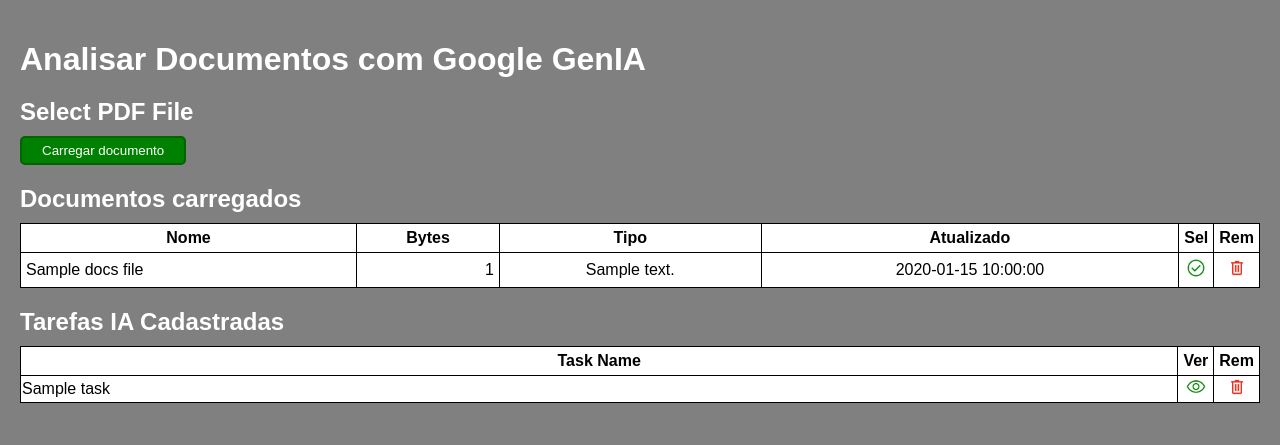
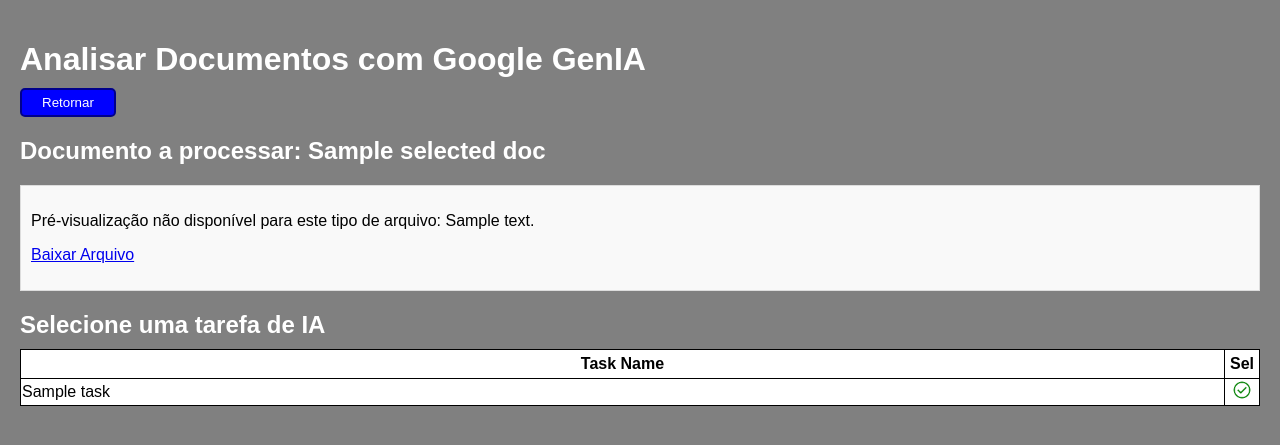
Before and after one commit to fbatag/ai-doc-processing, a Flask app: template templates/index.html in a window 1280 px wide. Shown: the top 445 px of the page. Run offline with Flask 3, Linux system fonts and the light colour scheme; the template is opened without the code that fills it: most values are stand-ins (such as "Sample title", 1, 10 or a date in 2020); parts of the project's set-up code (start-up, migrations or seed data) failed here and were passed over.

Commit message:
Seleçã ode documento para  segunda tela funcioanndo

```diff
--- a/main.py
+++ b/main.py
@@ -26,27 +26,44 @@
 if not docs_bucket:
     raise Exception(f"Erro: {BUCKET_NAME} bucket não encontrado")
 
-docs_files = []
+#docs_files = []
 
 @app.route("/", methods=["GET", "POST"])
 def index():
-    global docs_files
-
+    #global docs_files
     print("** MAIN ** ")
     clicked_button = request.form.get('clicked_button', "NOT_FOUND")
-    if clicked_button == "delete_doc_btn":
-        deleteDocFromBucket(request.form["item_to_delete"])
+    print("clicked_button: " + clicked_button)
+    selected_doc = None
+    if clicked_button == "select_doc_btn":
+        selected_doc = geSelectedDoc(request.form.get("selected_item",""))
+    elif clicked_button == "delete_doc_btn":
+        deleteDocFromBucket(request.form.get("selected_item",""))
     elif clicked_button == "delete_task_btn":
-        deleteTaskAI(request.form["item_to_delete"])
+        deleteTaskAI(request.form.get("selected_item",""))
     try:
         docs_files = getDocFilesFromBucket()
         ai_tasks = getAiTasks()
-        return render_template('index.html', docs_files=docs_files, ai_tasks=ai_tasks)
+        print("** RENDER ** ")
+        return render_template('index.html', docs_files=docs_files, ai_tasks=ai_tasks, selected_doc=selected_doc)
     except Exception as e:
         logging.error(f"Error listing blobs: {e}")
         return f"Error listing files: {e}", 500
 
+def geSelectedDoc(selected_doc_name):
+    print("METHOD: getDocFilesFromBucket: " + selected_doc_name)
+    if selected_doc_name == "": return
+    sel_blob = docs_bucket.get_blob(selected_doc_name)
+    if sel_blob:
+        selected_doc = {
+                'name': sel_blob.name,
+                'content_type': sel_blob.content_type,
+                'url': getSignedDownloadUrl(sel_blob)
+            }
+    return selected_doc
+
 def getAiTasks():
+    print("METHOD: getAiTasks")
     tasks_ref = db.collection(u'ai_tasks')
     docs = tasks_ref.stream()
     tasks = []
@@ -57,6 +74,7 @@
     return tasks
 
 def getDocFilesFromBucket():
+    print("METHOD: getDocFilesFromBucket")
     blobs = docs_bucket.list_blobs()
     files = []
     for blob in blobs:
@@ -70,7 +88,8 @@
     return files
 
 def deleteDocFromBucket(doc_to_delete):
-    print("METHOD: deleteDocFromBucket")
+    print("METHOD: deleteDocFromBucket: " + doc_to_delete)
+    if doc_to_delete == "": return
     try:
         blob = docs_bucket.blob(doc_to_delete)
         print("Deleting " + doc_to_delete)
@@ -79,17 +98,29 @@
         print(f"Error deleting object '{doc_to_delete}': {e}")
 
 def deleteTaskAI(task_to_delete):
-    print("METHOD: deleteTaskAI")
+    print("METHOD: deleteTaskAI: " + task_to_delete)
+    if  task_to_delete == "": return
     try:
         db.collection(u'ai_tasks').document(task_to_delete).delete()
         print("Deleting " + task_to_delete)
     except Exception as e:
         print(f"Error deleting task '{task_to_delete}': {e}")
 
+def getSignedDownloadUrl(blob):
+    print("METHOD: getSignedDownloadUrl: " + blob.name)
+    expiration = datetime.timedelta(minutes=15)
+    if request.url_root == 'http://127.0.0.1:8080/':
+        print("RUNNING LOCAL: getSignedDownloadUrl")
+        local_credentials = service_account.Credentials.from_service_account_file(local_cred_file)
+        return blob.generate_signed_url(method='GET', version="v4", expiration=expiration, credentials=local_credentials)
+    else:
+        credentials.refresh(auth.transport.requests.Request())
+        return blob.generate_signed_url(method='GET', version="v4", expiration=expiration, service_account_email=credentials.service_account_email, access_token=credentials.token)
+
 @app.route("/getSignedUrl", methods=["GET"])
 def getSignedUrl():
-    print("METHOD: getSignedUrl")
     object_destination = request.args.get("object_destination")
+    print("METHOD: getSignedUrl: " + object_destination)
     filetype = request.args.get("filetype")
     return getSignedUrlParam(docs_bucket, object_destination, filetype)
 
@@ -99,7 +130,7 @@
 
     print('Content-Type: '+  filetype)
     if request.url_root == 'http://127.0.0.1:8080/':
-        print("RUNNING LOCAL")
+        print("RUNNING LOCAL: getSignedUrlParam")
         local_credentials=service_account.Credentials.from_service_account_file(local_cred_file)
         signeUrl = blob.generate_signed_url(method='PUT', version="v4", expiration=expiration, content_type=filetype,
                                     credentials=local_credentials, #credentials=credentials,
--- a/static/style.css
+++ b/static/style.css
@@ -92,7 +92,7 @@
   .btn-ctrl {
     background-color: blue;
     color: white;
-    padding: 10px 20px;
+    padding: 5px 20px;
     border: none;
     border: 2px solid darkblue;
     border-radius: 5px;
--- a/templates/index.html
+++ b/templates/index.html
@@ -10,13 +10,27 @@
     <h1>Analisar Documentos com Google GenIA</h1>
 
     <form id="load_Form" method="POST" action="/" enctype="multipart/form-data">
+        <input type="hidden" id="clicked_button" name="clicked_button" value="">
+        <input type="hidden" id="selected_item" name="selected_item" value="">
+
+    {% if selected_doc %}
+        <!--input type="hidden" id="selected_item" name="selected_item" value="{{ selected_doc.name }}"-->
+        <input type="submit" id="return_btn" name="return_btn" value="Retornar" class="btn-ctrl">
+        <h2>Documento a processar: {{ selected_doc.name }}</h2>
+        <div id="image-container" style="margin-top: 20px; border: 1px solid #ddd; padding: 10px; background-color: #f9f9f9;">
+            {% if 'image' in selected_doc.content_type %}
+                <img src="{{ selected_doc.url }}" alt="{{ selected_doc.name }}" style="max-width: 100%; max-height: 800px; display: block; margin: 0 auto;">
+            {% elif 'pdf' in selected_doc.content_type %}
+                <embed src="{{ selected_doc.url }}" type="application/pdf" width="100%" height="800px" />
+            {% else %}
+                <p>Pré-visualização não disponível para este tipo de arquivo: {{ selected_doc.content_type }}</p>
+                <p><a href="{{ selected_doc.url }}" target="_blank">Baixar Arquivo</a></p>
+            {% endif %}
+        </div>
+    {% else %}
         <div class="upload-section">
-        <h2>Select PDF File</h2>
             <input type="submit" id="upload_doc_btn" name="upload_doc_btn" value="Carregar documento" class="btn-file">
-        <input type="hidden" id="clicked_button" name="clicked_button" value="">
-        <input type="hidden" id="item_to_delete" name="item_to_delete" value="">
         </div>
-
         <h2>Documentos carregados</h2>
         {% if docs_files|length > 0 %}
             <table class="file-list" id="doc_lst">
@@ -53,21 +67,35 @@
                 <p id="context_message" style="font-weight: bold;">
                     Nenhum documento encontrado. Use os botão Carregar documento acima para carregar um documento pro sistema.</p>
         {% endif %}
-
+    {% endif %}
+    {% if selected_doc %}
+        <h2>Selecione uma tarefa de IA</h2>
+    {% else %}
         <h2>Tarefas IA Cadastradas</h2>
+    {% endif %}
     {% if ai_tasks|length > 0 %}
     <table class="file-list" id="ai_task_lst">
         <thead>
             <tr>
                 <th>Task Name</th>
+    {% if selected_doc %}
+                <th>Sel</th>
+    {% else %}
                 <th>Ver</th>
                 <th>Rem</th>
+    {% endif %}
             </tr>
         </thead>
         <tbody>
             {% for task in ai_tasks %}
             <tr>
                 <td>{{ task.task_name }}</td>
+    {% if selected_doc %}
+                <td style="text-align: center; height: 16px; width: 16px">
+                    <img class="check-icon" src="static/check_circle.png"
+                        style="width: 20px; height: 20px; object-fit: cover;" value="{{ loop.index }}">
+                </td>
+    {% else %}
                 <td style="text-align: center; height: 16px; width: 16px">
                     <img class="visual-icon" src="static/eye.png"
                         style="width: 20px; height: 20px; object-fit: cover;" value="{{ loop.index }}">
@@ -76,6 +104,7 @@
                     <img class="delete-icon" src="static/trash-bin.png"
                         style="width: 20px; height: 20px; object-fit: cover;" value="{{ loop.index }}">
                 </td>
+    {% endif %}
             </tr>
             {% endfor %}
         </tbody>
@@ -83,8 +112,8 @@
     {% else %}
         <p>Nenhuma tarefa encontrada.</p>
     {% endif %}
+    </form>
 
-    </form>
     <script src="{{ url_for('static', filename='upload.js') }}"></script>
     <script>
         const load_Form = document.getElementById("load_Form");
@@ -133,31 +162,38 @@
         // Deleta o arquivo de contexto buja lata de lixo foi clicada
         if (doc_lst != null) {
             doc_lst.addEventListener("click", function (event) {
-                if (event.target.classList.contains("delete-icon")) {
                 const table_line = event.target.parentElement.parentElement;
                 const docName = table_line.cells[0].textContent;
+                document.getElementById("selected_item").value = docName;
+                if (event.target.classList.contains("check-icon")) {
+                    clicked_button.value = "select_doc_btn";
+                } else if (event.target.classList.contains("delete-icon")) {
                     response = confirm("Tem certeza que deseja deletar o documento \"" + docName + "\"?");
                     if (!response) return;
                     clicked_button.value = "delete_doc_btn";
-                    document.getElementById("item_to_delete").value = docName;
+                }
                     load_Form.submit();
-                }
             });
         }
         const ai_task_lst = document.getElementById("ai_task_lst");
         // Deleta o arquivo de contexto buja lata de lixo foi clicada
         if (ai_task_lst != null) {
             ai_task_lst.addEventListener("click", function (event) {
-                if (event.target.classList.contains("delete-icon")) {
                 const table_line = event.target.parentElement.parentElement;
                 const docName = table_line.cells[0].textContent;
+                document.getElementById("selected_item").value = docName;
+                if (event.target.classList.contains("check-icon")) {
+                    clicked_button.value = "execute_task_btn";
+                } else if (event.target.classList.contains("visual-icon")) {
+                    clicked_button.value = "visualize_task_btn";
+                } else if(event.target.classList.contains("delete-icon")) {
                     response = confirm("Tem certeza que deseja deletar o documento \"" + docName + "\"?");
                     if (!response) return;
                     clicked_button.value = "delete_task_btn";
-                    document.getElementById("item_to_delete").value = docName;
+                }
                 load_Form.submit();
+            });
         }
-            });
-        }    </script>
+    </script>
 </body>
 </html>
```
Lines whose indentation alone changed are shown as unchanged.
